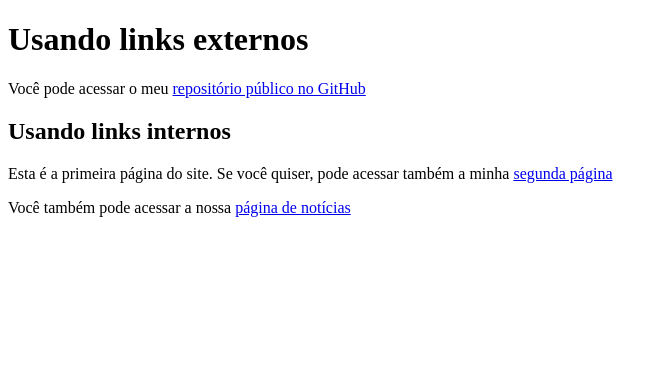
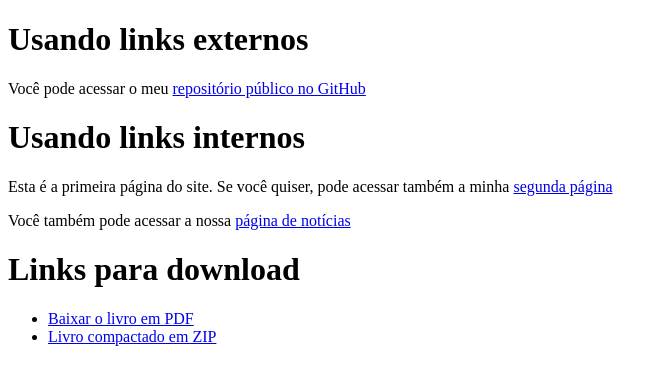
Before and after one commit to larisn/html-css-course, a plain HTML site: page Módulo 1/Aula 7/ex1/index.html in a window 1280 px wide. Shown: the whole page, without its empty margins (0-668 px from the left). Drawn offline with Linux system fonts and the light colour scheme.

Commit message:
Update index.html

```diff
--- a/Módulo 1/Aula 7/ex1/index.html
+++ b/Módulo 1/Aula 7/ex1/index.html
@@ -9,8 +9,15 @@
 <body>
     <h1>Usando links externos</h1>
     <p>Você pode acessar o meu <a href="https://github.com/larisn" target="_blank" rel="external">repositório público no GitHub</a></p>
-    <h2>Usando links internos</h2>
+
+    <h1>Usando links internos</h2>
     <p>Esta é a primeira página do site. Se você quiser, pode acessar também a minha <a href="pag2.html" rel="next">segunda página</a></p>
     <p>Você também pode acessar a nossa <a href="noticias/pag3.html" rel="next" target="_self">página de notícias</a></p>
+
+    <h1>Links para download</h1>
+    <ul>
+        <li><a href="livro/Cap 10 - Ligações em toda parte" download="meulivro.pdf" type="application/pdf">Baixar o livro em PDF</a></li>
+        <li><a href="livro/Cap 10 - Ligações em toda parte.zip" download="meulivro.zip" type="application/zip">Livro compactado em ZIP</a></li>
+    </ul>
 </body>
 </html>
```
